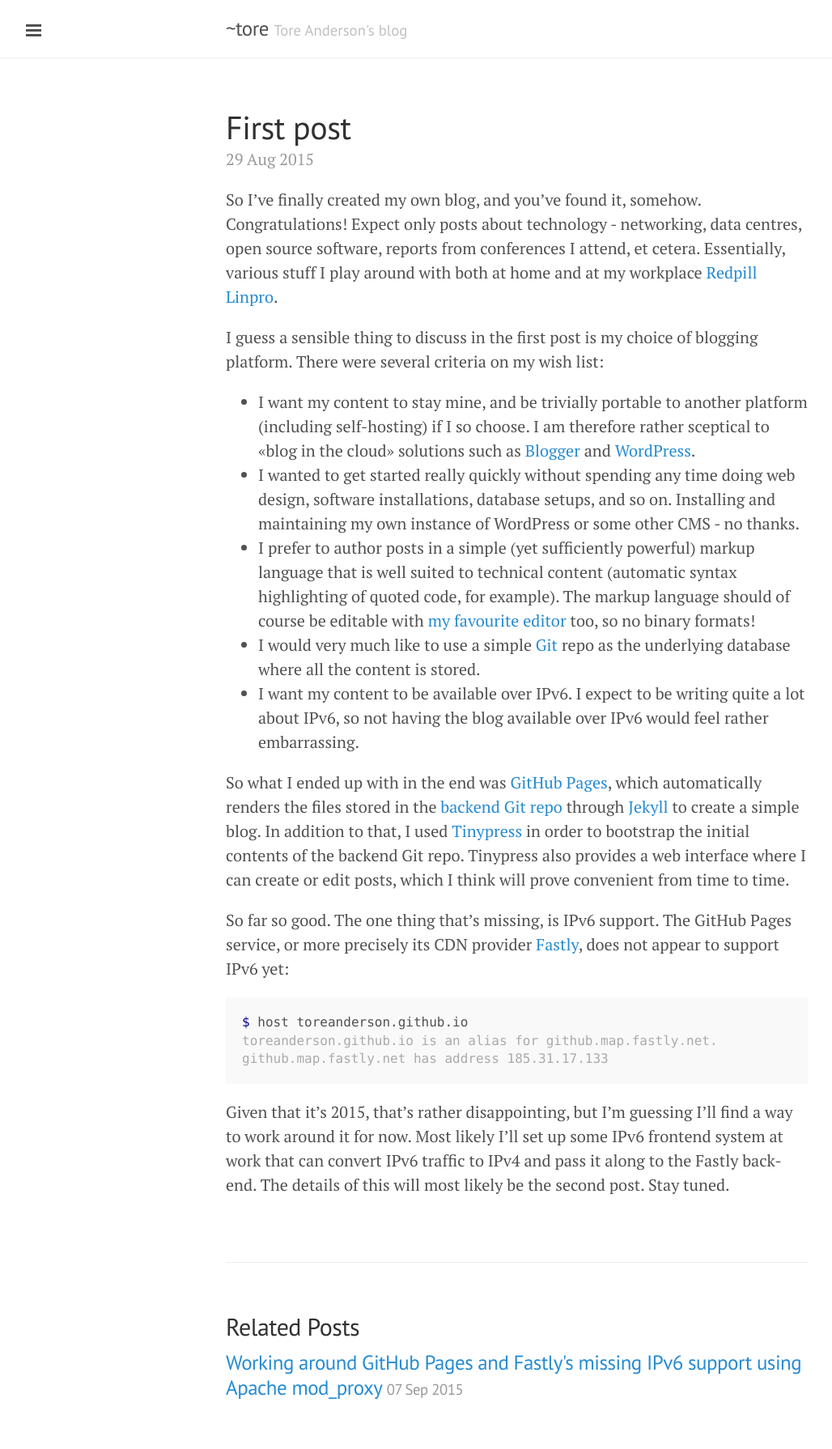
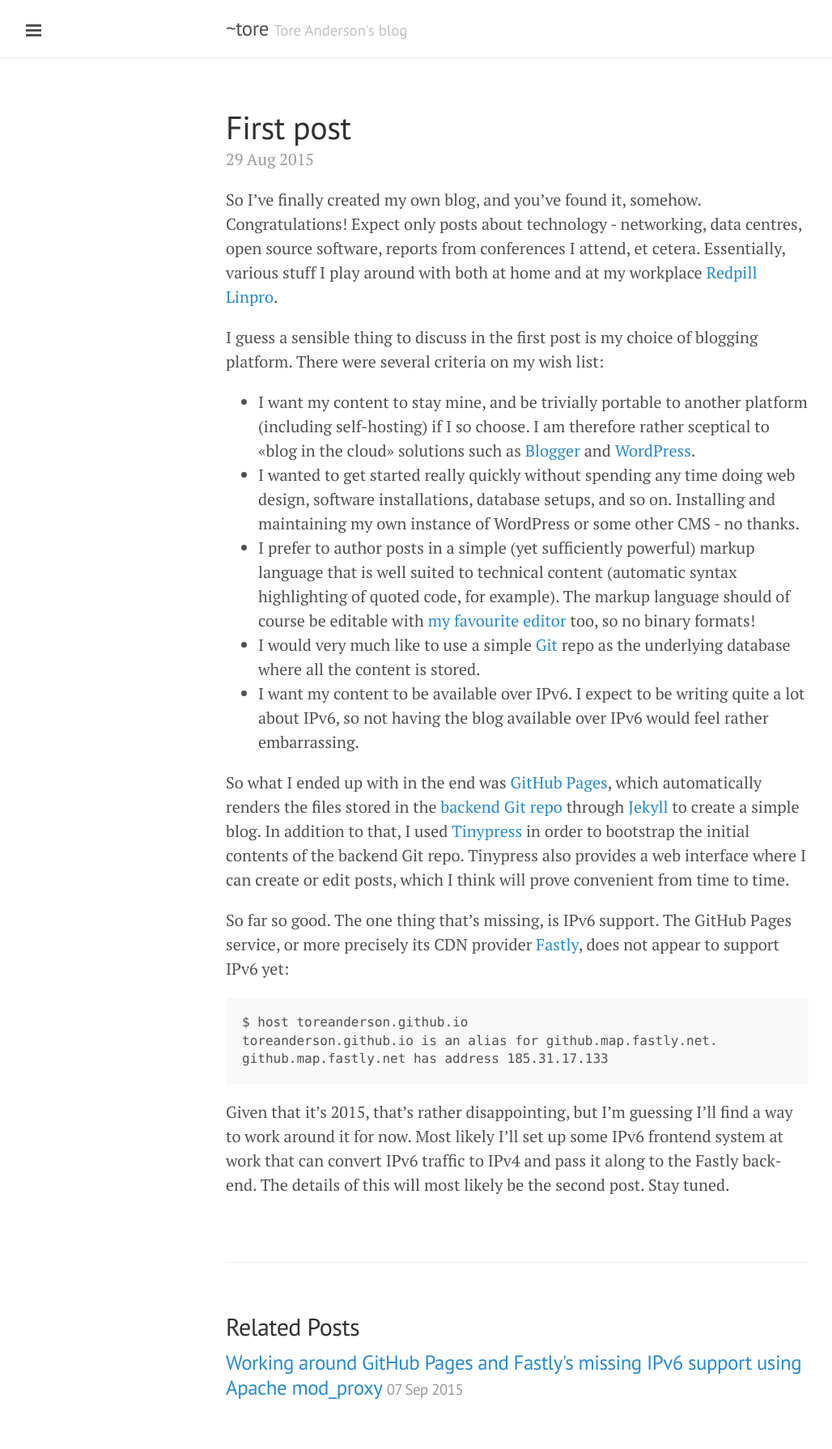
Before and after one commit to toreanderson/toreanderson.github.io, a Jekyll site: the page built from _posts/2015-08-29-first-post.markdown, in a window 1280 px wide. Shown: the whole page at 81% size, without its empty margins (1-1029 px from the left). Built offline with Jekyll 4.4.1, drawn with Linux system fonts in a browser that asks for light colours.

Commit message:
seems syntax highlighting doesn't work?

`````diff
--- a/_posts/2015-08-29-first-post.markdown
+++ b/_posts/2015-08-29-first-post.markdown
@@ -44,7 +44,7 @@
 service, or more precisely its CDN provider [Fastly](https://www.fastly.com/),
 does not appear to support IPv6 yet:
 
-````console
+````
 $ host toreanderson.github.io
 toreanderson.github.io is an alias for github.map.fastly.net.
 github.map.fastly.net has address 185.31.17.133
`````
